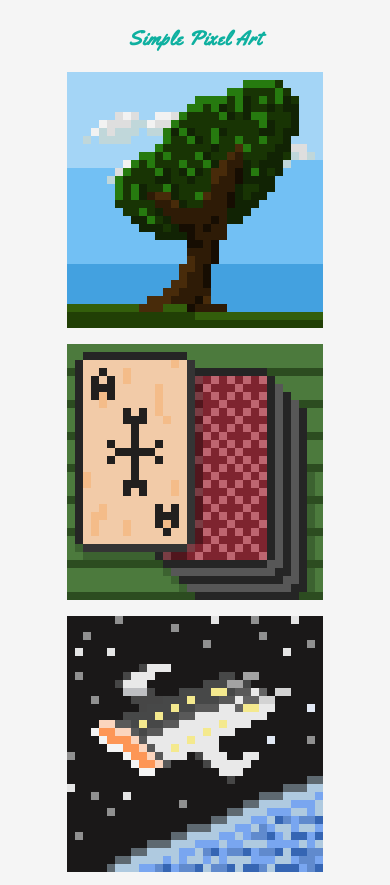
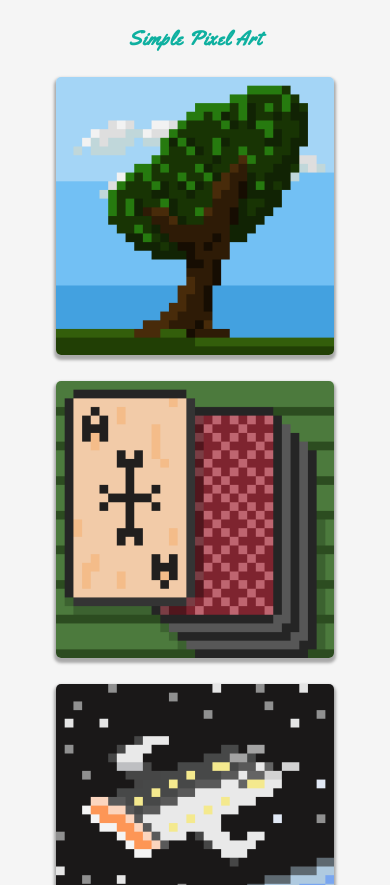
Before and after one commit to SimpleBeat/infinite-scroll, a plain HTML site: page index.html in a window 390 px wide. Shown: the top 885 px of the page. Drawn offline with Linux system fonts and the light colour scheme.

Commit message:
add shadows, make better use of screen sizes

```diff
--- a/style.css
+++ b/style.css
@@ -38,14 +38,23 @@ h1 {
 
 /* Image Container */
 .image-container {
-    margin: 10px 10%;
+    margin: 5px 10%;
     text-align: center;
 }
 
 .image-container img {
     width: 256px;
     height: 256px;
-    margin: 5px;
+    margin: 10px;
+    border-radius: 5px;
+    transition-duration: 0.3s;
+    box-shadow: 0 3px 3px 2px darkgray;
+}
+
+.image-container img:hover {
+    transition-duration: 0.3s;
+    transform: translate(0px, -3px);
+    box-shadow: 0 7px 10px 3px darkgray;
 }
 
 /* Media Query: Large Smartphone */
@@ -57,4 +66,9 @@ h1 {
     .image-container {
         margin: 10px;
     }
+
+    .image-container img {
+        width: 75%;
+        height: 75%;
+    }
 }
```
